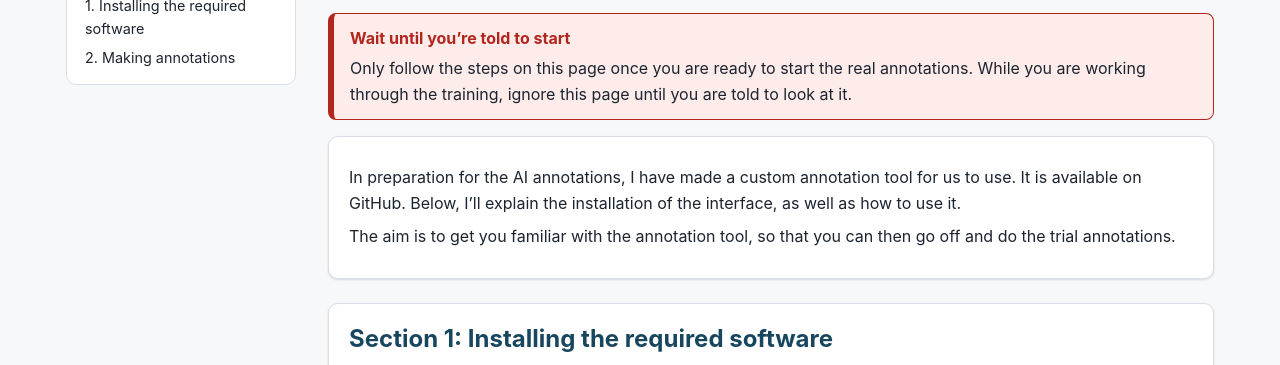
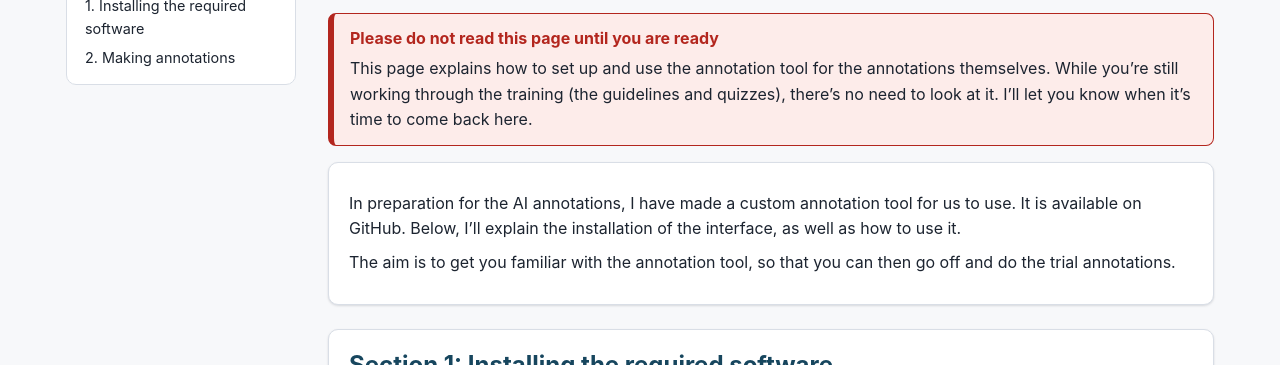
Before and after one commit to tjelton/Feedback-Annotation-Guidelines, a plain HTML site: page annotations.html in a window 1280 px wide. Shown: the part 162-527 px from the top of the page. Drawn offline with Linux system fonts and the light colour scheme.

Commit message:
Soften Real Annotations callout wording and add tkinter note
- Reword the red callout: "Please do not read this page until you are
  ready", with a gentler explanation underneath.
- Under the launch command, say what to do if the terminal reports
  "No module named '_tkinter'".

Co-Authored-By: Claude Opus 5.5 <noreply@anthropic.com>

```diff
--- a/annotations.html
+++ b/annotations.html
@@ -24,8 +24,8 @@
 <div class="page-head"><div><div class="eyebrow">Annotation tool</div><h1>Real Annotations</h1></div></div>
 
 <div class="warn-callout" role="note">
-  <strong>Wait until you’re told to start</strong>
-  Only follow the steps on this page once you are ready to start the real annotations. While you are working through the training, ignore this page until you are told to look at it.
+  <strong>Please do not read this page until you are ready</strong>
+  This page explains how to set up and use the annotation tool for the annotations themselves. While you’re still working through the training (the guidelines and quizzes), there’s no need to look at it. I’ll let you know when it’s time to come back here.
 </div>
 
 <section class="card" id="intro">
@@ -102,6 +102,7 @@
       <ul class="cmd-notes">
         <li>Replace the name highlighted in light blue (<mark class="fill-in">Darcy</mark>) with your own name.</li>
         <li>This command uses the training data in <code>./data_training</code>. For the real annotations, replace <code>data_training</code> with the name of the data folder you moved in. In the example above that folder is called <code>Batch_1</code>, so you would write <code>-f ./Batch_1</code>.</li>
+        <li>If the terminal says <code>No module named '_tkinter'</code>, you need to install tkinter, which the tool uses to open its window. If you are unsure how to do this, please reach out to me.</li>
       </ul>
     </li>
 
```
